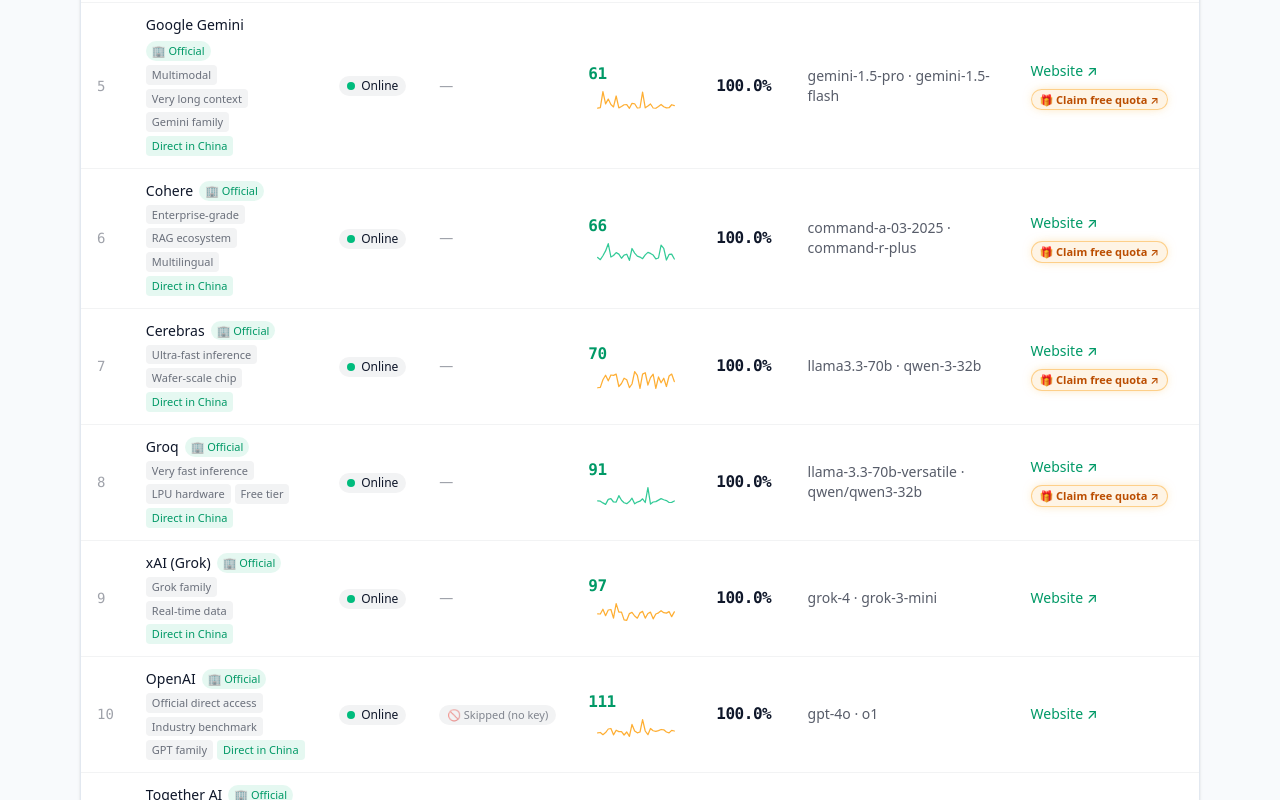
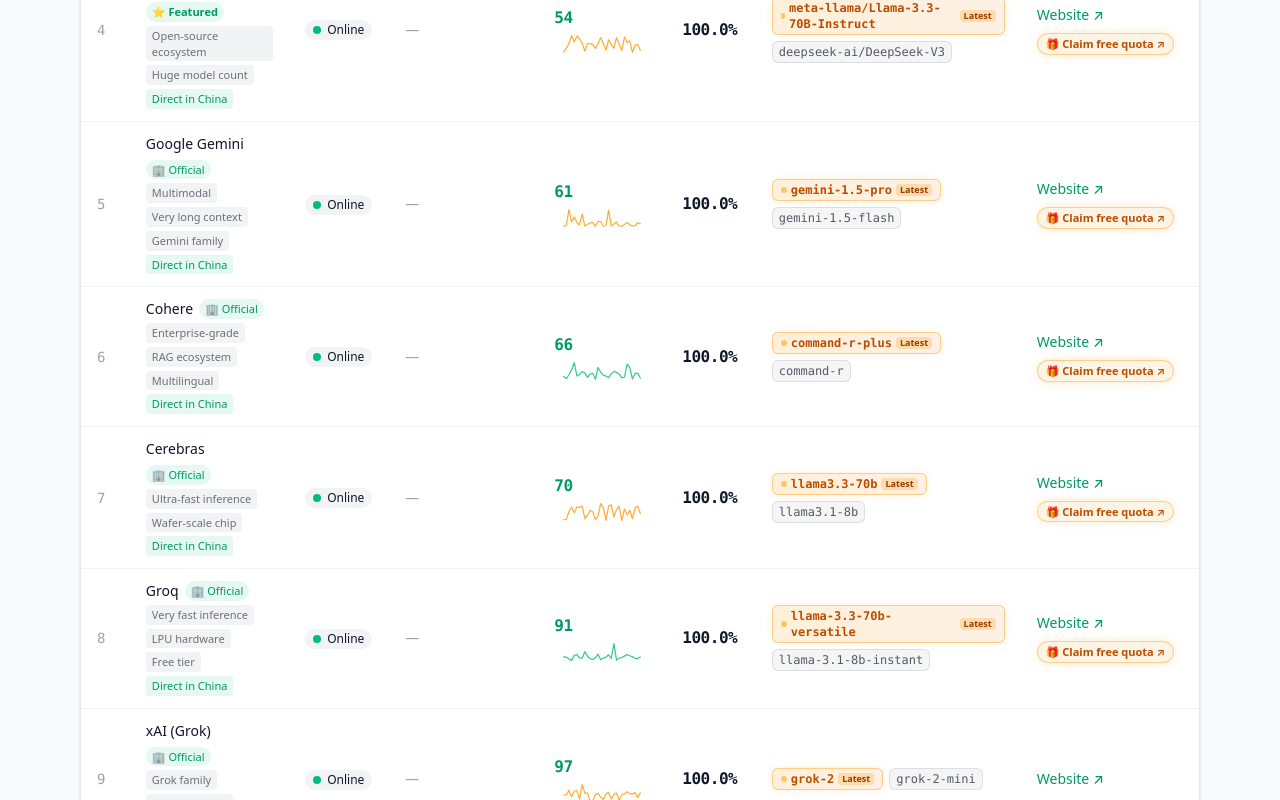
Before and after one commit to klf8277/api-spotlight, a Next.js app: page / in a window 1280 px wide. Shown: the part 1380-2180 px from the top of the page. Built offline with nearby package versions, Linux system fonts and the light colour scheme.

Commit message:
feat: prune supported models to official flagships & add latest-model badge

```diff
--- a/src/components/RankingTable.tsx
+++ b/src/components/RankingTable.tsx
@@ -324,16 +324,36 @@
                 </td>
                 <td className="tabular-metric px-4 py-3 text-base font-semibold">{p.success_rate.toFixed(1)}%</td>
                 <td
-                  className="px-4 py-3 text-foreground/70"
+                  className="px-4 py-3"
                   title={p.supported_models.join(listSeparator)}
                 >
-                  {p.supported_models.slice(0, 3).join(" · ")}
-                  {p.supported_models.length > 3 && (
-                    <span className="text-foreground/40">
-                      {" "}
-                      +{p.supported_models.length - 3}
-                    </span>
-                  )}
+                  <div className="flex flex-wrap items-center gap-1.5 min-w-[180px]">
+                    {p.supported_models.map((model, mIdx) => {
+                      if (mIdx === 0) {
+                        return (
+                          <span
+                            key={model}
+                            title={`${ranking.badgeLatestModelTitle}: ${model}`}
+                            className="inline-flex items-center gap-1 rounded-md border border-amber-500/40 bg-gradient-to-r from-amber-500/15 to-orange-500/10 px-2 py-0.5 text-xs font-semibold text-amber-700 shadow-[0_0_10px_-3px_rgba(245,158,11,0.35)] dark:border-amber-400/35 dark:from-amber-400/20 dark:to-orange-400/15 dark:text-amber-300"
+                          >
+                            <span className="h-1.5 w-1.5 rounded-full bg-amber-500 animate-pulse" />
+                            <span className="font-mono">{model}</span>
+                            <span className="rounded bg-amber-500/25 px-1 py-0.2 text-[9px] font-bold text-amber-800 dark:text-amber-200">
+                              {ranking.badgeLatestModel}
+                            </span>
+                          </span>
+                        );
+                      }
+                      return (
+                        <span
+                          key={model}
+                          className="inline-flex items-center rounded-md border border-foreground/10 bg-foreground/[0.04] px-1.5 py-0.5 font-mono text-xs text-foreground/70"
+                        >
+                          {model}
+                        </span>
+                      );
+                    })}
+                  </div>
                 </td>
                 <td className="whitespace-nowrap px-4 py-3">
                   <div className="flex flex-wrap items-center gap-2">
--- a/src/data/platforms.json
+++ b/src/data/platforms.json
@@ -94,8 +94,8 @@
     "latency_ms": 97,
     "success_rate": 100.0,
     "supported_models": [
-      "grok-4",
-      "grok-3-mini"
+      "grok-2",
+      "grok-2-mini"
     ],
     "is_featured": false,
     "tags": [
@@ -121,8 +121,8 @@
     "latency_ms": 66,
     "success_rate": 100.0,
     "supported_models": [
-      "command-a-03-2025",
-      "command-r-plus"
+      "command-r-plus",
+      "command-r"
     ],
     "is_featured": false,
     "tags": [
@@ -150,7 +150,7 @@
     "success_rate": 100.0,
     "supported_models": [
       "llama-3.3-70b-versatile",
-      "qwen/qwen3-32b"
+      "llama-3.1-8b-instant"
     ],
     "is_featured": false,
     "tags": [
@@ -178,7 +178,7 @@
     "success_rate": 100.0,
     "supported_models": [
       "mistral-large-latest",
-      "mistral-small-latest"
+      "codestral-latest"
     ],
     "is_featured": false,
     "tags": [
@@ -234,7 +234,7 @@
     "success_rate": 100.0,
     "supported_models": [
       "deepseek-ai/DeepSeek-V3",
-      "Qwen/Qwen3-8B"
+      "Qwen/Qwen2.5-72B-Instruct"
     ],
     "is_featured": true,
     "tags": [
@@ -378,8 +378,8 @@
     "latency_ms": 2258,
     "success_rate": 100.0,
     "supported_models": [
-      "doubao-1.5-pro",
-      "doubao-lite"
+      "doubao-pro-128k",
+      "doubao-lite-128k"
     ],
     "is_featured": false,
     "tags": [
@@ -408,8 +408,8 @@
     "latency_ms": 2000,
     "success_rate": 100.0,
     "supported_models": [
-      "hunyuan-standard",
-      "hunyuan-turbo"
+      "hunyuan-pro",
+      "hunyuan-standard"
     ],
     "is_featured": false,
     "tags": [
@@ -436,8 +436,8 @@
     "latency_ms": 1181,
     "success_rate": 100.0,
     "supported_models": [
-      "MiniMax-M1",
-      "MiniMax-Text-01"
+      "MiniMax-Text-01",
+      "abab6.5s-chat"
     ],
     "is_featured": false,
     "tags": [
@@ -465,7 +465,7 @@
     "success_rate": 100.0,
     "supported_models": [
       "step-2-16k",
-      "step-2-mini"
+      "step-1-8k"
     ],
     "is_featured": false,
     "tags": [
@@ -575,8 +575,8 @@
     "latency_ms": 46,
     "success_rate": 100.0,
     "supported_models": [
-      "sonar",
-      "sonar-pro"
+      "sonar-pro",
+      "sonar"
     ],
     "is_featured": true,
     "tags": [
@@ -658,7 +658,7 @@
     "success_rate": 100.0,
     "supported_models": [
       "llama3.3-70b",
-      "qwen-3-32b"
+      "llama3.1-8b"
     ],
     "is_featured": false,
     "tags": [
--- a/src/data/probe_live.json
+++ b/src/data/probe_live.json
@@ -1,13 +1,13 @@
 {
   "schema_version": "1.0",
-  "generated_at": "2026-10-15T12:57:31+08:00",
+  "generated_at": "2026-10-15T15:06:30+08:00",
   "runner": "scripts/probe_live_models.py",
-  "duration_s": 179.0,
+  "duration_s": 187.6,
   "summary": {
     "total": 35,
-    "alive": 32,
+    "alive": 31,
     "degraded": 0,
-    "dead": 1,
+    "dead": 2,
     "skipped": 1,
     "blocked": 1
   },
@@ -17,11 +17,11 @@
       "id": "provider-agnes",
       "name": "Agnes AI",
       "endpoint": "https://apihub.agnes-ai.com/v1/models",
-      "status_class": "alive_public",
-      "http_status": 200,
-      "latency_ms": 996,
-      "checked_at": "2026-10-15T12:54:33+08:00",
-      "note": ""
+      "status_class": "alive_auth_walled",
+      "http_status": 401,
+      "latency_ms": 1042,
+      "checked_at": "2026-10-15T15:03:23+08:00",
+      "note": "需鉴权（端点活着，无密钥仅测活）"
     },
     {
       "track": 1,
@@ -30,8 +30,8 @@
       "endpoint": "https://api.anthropic.com/v1/models",
       "status_class": "alive_auth_walled",
       "http_status": 401,
-      "latency_ms": 867,
-      "checked_at": "2026-10-15T12:54:36+08:00",
+      "latency_ms": 787,
+      "checked_at": "2026-10-15T15:03:26+08:00",
       "note": "需鉴权（端点活着，无密钥仅测活）"
     },
     {
@@ -41,8 +41,8 @@
       "endpoint": "https://dashscope.aliyuncs.com/compatible-mode/v1/models",
       "status_class": "alive_auth_walled",
       "http_status": 401,
-      "latency_ms": 1460,
-      "checked_at": "2026-10-15T12:54:41+08:00",
+      "latency_ms": 1717,
+      "checked_at": "2026-10-15T15:03:32+08:00",
       "note": "需鉴权（端点活着，无密钥仅测活）"
     },
     {
@@ -52,8 +52,8 @@
       "endpoint": "https://api.cerebras.ai/v1/models",
       "status_class": "alive_auth_walled",
       "http_status": 403,
-      "latency_ms": 1095,
-      "checked_at": "2026-10-15T12:54:44+08:00",
+      "latency_ms": 765,
+      "checked_at": "2026-10-15T15:03:35+08:00",
       "note": "官方盾拦截（端点活着）"
     },
     {
@@ -63,8 +63,8 @@
       "endpoint": "https://api.cohere.com/v1/models",
       "status_class": "alive_auth_walled",
       "http_status": 401,
-      "latency_ms": 943,
-      "checked_at": "2026-10-15T12:54:48+08:00",
+      "latency_ms": 956,
+      "checked_at": "2026-10-15T15:03:38+08:00",
       "note": "需鉴权（端点活着，无密钥仅测活）"
     },
     {
@@ -74,8 +74,8 @@
       "endpoint": "https://api.deepinfra.com/v1/openai/models",
       "status_class": "alive_public",
       "http_status": 200,
-      "latency_ms": 1277,
-      "checked_at": "2026-10-15T12:54:51+08:00",
+      "latency_ms": 886,
+      "checked_at": "2026-10-15T15:03:41+08:00",
       "note": ""
     },
     {
@@ -85,8 +85,8 @@
       "endpoint": "https://api.deepseek.com/v1/models",
       "status_class": "alive_auth_walled",
       "http_status": 401,
-      "latency_ms": 1099,
-      "checked_at": "2026-10-15T12:54:58+08:00",
+      "latency_ms": 963,
+      "checked_at": "2026-10-15T15:03:49+08:00",
       "note": "需鉴权（端点活着，无密钥仅测活）"
     },
     {
@@ -96,8 +96,8 @@
       "endpoint": "https://api.fireworks.ai/inference/v1/models",
       "status_class": "alive_auth_walled",
       "http_status": 401,
-      "latency_ms": 787,
-      "checked_at": "2026-10-15T12:55:01+08:00",
+      "latency_ms": 728,
+      "checked_at": "2026-10-15T15:03:52+08:00",
       "note": "需鉴权（端点活着，无密钥仅测活）"
     },
     {
@@ -107,8 +107,8 @@
       "endpoint": "https://generativelanguage.googleapis.com/v1/models",
       "status_class": "alive_auth_walled",
       "http_status": 403,
-      "latency_ms": 906,
-      "checked_at": "2026-10-15T12:55:05+08:00",
+      "latency_ms": 745,
+      "checked_at": "2026-10-15T15:03:55+08:00",
       "note": "官方盾拦截（端点活着）"
     },
     {
@@ -118,8 +118,8 @@
       "endpoint": "https://api.groq.com/openai/v1/models",
       "status_class": "alive_auth_walled",
       "http_status": 401,
-      "latency_ms": 906,
-      "checked_at": "2026-10-15T12:55:08+08:00",
+      "latency_ms": 789,
+      "checked_at": "2026-10-15T15:03:59+08:00",
       "note": "需鉴权（端点活着，无密钥仅测活）"
     },
     {
@@ -129,8 +129,8 @@
       "endpoint": "https://router.huggingface.co/v1/models",
       "status_class": "alive_public",
       "http_status": 200,
-      "latency_ms": 880,
-      "checked_at": "2026-10-15T12:55:11+08:00",
+      "latency_ms": 902,
+      "checked_at": "2026-10-15T15:04:02+08:00",
       "note": ""
     },
     {
@@ -140,8 +140,8 @@
       "endpoint": "https://api.minimaxi.com/v1/models",
       "status_class": "alive_auth_walled",
       "http_status": 401,
-      "latency_ms": 2003,
-      "checked_at": "2026-10-15T12:55:19+08:00",
+      "latency_ms": 1712,
+      "checked_at": "2026-10-15T15:04:08+08:00",
       "note": "需鉴权（端点活着，无密钥仅测活）"
     },
     {
@@ -151,8 +151,8 @@
       "endpoint": "https://api.mistral.ai/v1/models",
       "status_class": "alive_auth_walled",
       "http_status": 401,
-      "latency_ms": 975,
-      "checked_at": "2026-10-15T12:55:23+08:00",
+      "latency_ms": 868,
+      "checked_at": "2026-10-15T15:04:11+08:00",
       "note": "需鉴权（端点活着，无密钥仅测活）"
     },
     {
@@ -162,8 +162,8 @@
       "endpoint": "https://api.moonshot.cn/v1/models",
       "status_class": "alive_auth_walled",
       "http_status": 401,
-      "latency_ms": 2564,
-      "checked_at": "2026-10-15T12:55:32+08:00",
+      "latency_ms": 1725,
+      "checked_at": "2026-10-15T15:04:20+08:00",
       "note": "需鉴权（端点活着，无密钥仅测活）"
     },
     {
@@ -173,8 +173,8 @@
       "endpoint": "https://api.novita.ai/v3/openai/models",
       "status_class": "alive_public",
       "http_status": 200,
-      "latency_ms": 1150,
-      "checked_at": "2026-10-15T12:55:35+08:00",
+      "latency_ms": 987,
+      "checked_at": "2026-10-15T15:04:23+08:00",
       "note": ""
     },
     {
@@ -184,8 +184,8 @@
       "endpoint": "https://integrated.api.nvidia.com/v1/models",
       "status_class": "unhealthy",
       "http_status": null,
-      "latency_ms": 1594,
-      "checked_at": "2026-10-15T12:55:40+08:00",
+      "latency_ms": 1542,
+      "checked_at": "2026-10-15T15:04:26+08:00",
       "note": "<urlopen error [SSL: UNEXPECTED_EOF_WHILE_READING] EOF occurred in violation of "
     },
     {
@@ -195,8 +195,8 @@
       "endpoint": "https://api.openai.com/v1/models",
       "status_class": "alive_auth_walled",
       "http_status": 401,
-      "latency_ms": 959,
-      "checked_at": "2026-10-15T12:55:43+08:00",
+      "latency_ms": 737,
+      "checked_at": "2026-10-15T15:04:29+08:00",
       "note": "需鉴权（端点活着，无密钥仅测活）"
     },
     {
@@ -206,8 +206,8 @@
       "endpoint": "https://api.perplexity.ai/v1/models",
       "status_class": "alive_auth_walled",
       "http_status": 401,
-      "latency_ms": 1160,
-      "checked_at": "2026-10-15T12:55:46+08:00",
+      "latency_ms": 846,
+      "checked_at": "2026-10-15T15:04:32+08:00",
       "note": "需鉴权（端点活着，无密钥仅测活）"
     },
     {
@@ -216,10 +216,10 @@
       "name": "百度千帆 (Baidu Qianfan)",
       "endpoint": "https://qianfan.baidubce.com/v2/models",
       "status_class": "blocked",
-      "http_status": 429,
-      "latency_ms": 2049,
-      "checked_at": "2026-10-15T12:55:56+08:00",
-      "note": "429 逢阻即退"
+      "http_status": 403,
+      "latency_ms": 2268,
+      "checked_at": "2026-10-15T15:04:40+08:00",
+      "note": "403 逢阻即退"
     },
     {
       "track": 1,
@@ -228,8 +228,8 @@
       "endpoint": "https://api.sambanova.ai/v1/models",
       "status_class": "alive_public",
       "http_status": 200,
-      "latency_ms": 860,
-      "checked_at": "2026-10-15T12:55:59+08:00",
+      "latency_ms": 1204,
+      "checked_at": "2026-10-15T15:04:44+08:00",
       "note": ""
     },
     {
@@ -239,8 +239,8 @@
       "endpoint": "https://api.siliconflow.cn/v1/models",
       "status_class": "alive_auth_walled",
       "http_status": 401,
-      "latency_ms": 1492,
-      "checked_at": "2026-10-15T12:56:07+08:00",
+      "latency_ms": 1429,
+      "checked_at": "2026-10-15T15:04:49+08:00",
       "note": "需鉴权（端点活着，无密钥仅测活）"
     },
     {
@@ -250,8 +250,8 @@
       "endpoint": "https://api.stepfun.com/v1/models",
       "status_class": "alive_auth_walled",
       "http_status": 401,
-      "latency_ms": 2160,
-      "checked_at": "2026-10-15T12:56:15+08:00",
+      "latency_ms": 1567,
+      "checked_at": "2026-10-15T15:04:57+08:00",
       "note": "需鉴权（端点活着，无密钥仅测活）"
     },
     {
@@ -261,8 +261,8 @@
       "endpoint": "https://api.hunyuan.cloud.tencent.com/v1/models",
       "status_class": "alive_auth_walled",
       "http_status": 401,
-      "latency_ms": 2457,
-      "checked_at": "2026-10-15T12:56:22+08:00",
+      "latency_ms": 2522,
+      "checked_at": "2026-10-15T15:05:06+08:00",
       "note": "需鉴权（端点活着，无密钥仅测活）"
     },
     {
@@ -272,8 +272,8 @@
       "endpoint": "https://api.together.xyz/v1/models",
       "status_class": "alive_auth_walled",
       "http_status": 401,
-      "latency_ms": 928,
-      "checked_at": "2026-10-15T12:56:25+08:00",
+      "latency_ms": 752,
+      "checked_at": "2026-10-15T15:05:09+08:00",
       "note": "需鉴权（端点活着，无密钥仅测活）"
     },
     {
@@ -283,8 +283,8 @@
       "endpoint": "https://ark.cn-beijing.volces.com/api/v3/models",
       "status_class": "alive_auth_walled",
       "http_status": 401,
-      "latency_ms": 1350,
-      "checked_at": "2026-10-15T12:56:32+08:00",
+      "latency_ms": 1233,
+      "checked_at": "2026-10-15T15:05:16+08:00",
       "note": "需鉴权（端点活着，无密钥仅测活）"
     },
     {
@@ -294,8 +294,8 @@
       "endpoint": "https://api.x.ai/v1/models",
       "status_class": "alive_auth_walled",
       "http_status": 401,
-      "latency_ms": 881,
-      "checked_at": "2026-10-15T12:56:34+08:00",
+      "latency_ms": 771,
+      "checked_at": "2026-10-15T15:05:20+08:00",
       "note": "需鉴权（端点活着，无密钥仅测活）"
     },
     {
@@ -306,7 +306,7 @@
       "status_class": "skipped",
       "http_status": null,
       "latency_ms": null,
-      "checked_at": "2026-10-15T12:56:34+08:00",
+      "checked_at": "2026-10-15T15:05:20+08:00",
       "note": "缺 api_base/test_endpoint，逢疑即跳"
     },
     {
@@ -316,8 +316,8 @@
       "endpoint": "https://apikey.fun/",
       "status_class": "alive_public",
       "http_status": 200,
-      "latency_ms": 842,
-      "checked_at": "2026-10-15T12:56:40+08:00",
+      "latency_ms": 762,
+      "checked_at": "2026-10-15T15:05:24+08:00",
       "note": ""
     },
     {
@@ -327,8 +327,8 @@
       "endpoint": "https://chat.b.ai/",
       "status_class": "alive_public",
       "http_status": 200,
-      "latency_ms": 2989,
-      "checked_at": "2026-10-15T12:56:50+08:00",
+      "latency_ms": 2054,
+      "checked_at": "2026-10-15T15:05:34+08:00",
       "note": ""
     },
     {
@@ -338,8 +338,8 @@
       "endpoint": "https://cun.ai/",
       "status_class": "alive_public",
       "http_status": 200,
-      "latency_ms": 1197,
-      "checked_at": "2026-10-15T12:56:58+08:00",
+      "latency_ms": 1139,
+      "checked_at": "2026-10-15T15:05:42+08:00",
       "note": ""
     },
     {
@@ -349,8 +349,8 @@
       "endpoint": "https://diegeai.com/",
       "status_class": "alive_public",
       "http_status": 200,
-      "latency_ms": 970,
-      "checked_at": "2026-10-15T12:57:05+08:00",
+      "latency_ms": 825,
+      "checked_at": "2026-10-15T15:05:49+08:00",
       "note": ""
     },
     {
@@ -360,8 +360,8 @@
       "endpoint": "https://hulukey.com/",
       "status_class": "alive_public",
       "http_status": 200,
-      "latency_ms": 964,
-      "checked_at": "2026-10-15T12:57:08+08:00",
+      "latency_ms": 912,
+      "checked_at": "2026-10-15T15:05:56+08:00",
       "note": ""
     },
     {
@@ -369,11 +369,11 @@
       "id": "partner-kapibala",
       "name": "卡皮巴拉API",
       "endpoint": "https://kapibala.asia/",
-      "status_class": "alive_public",
-      "http_status": 200,
-      "latency_ms": 1417,
-      "checked_at": "2026-10-15T12:57:13+08:00",
-      "note": ""
+      "status_class": "unhealthy",
+      "http_status": null,
+      "latency_ms": 10015,
+      "checked_at": "2026-10-15T15:06:13+08:00",
+      "note": "<urlopen error _ssl.c:993: The handshake operation timed out>"
     },
     {
       "track": 2,
@@ -382,8 +382,8 @@
       "endpoint": "https://ai.levolink.com/",
       "status_class": "alive_public",
       "http_status": 200,
-      "latency_ms": 1064,
-      "checked_at": "2026-10-15T12:57:22+08:00",
+      "latency_ms": 930,
+      "checked_at": "2026-10-15T15:06:22+08:00",
       "note": ""
     },
     {
@@ -393,8 +393,8 @@
       "endpoint": "https://pgh.ai/",
       "status_class": "alive_public",
       "http_status": 200,
-      "latency_ms": 1590,
-      "checked_at": "2026-10-15T12:57:31+08:00",
+      "latency_ms": 1464,
+      "checked_at": "2026-10-15T15:06:30+08:00",
       "note": ""
     }
   ]
--- a/src/locales/en.json
+++ b/src/locales/en.json
@@ -86,6 +86,8 @@
     "colLatency": "Latency (ms)",
     "colSuccessRate": "Success rate",
     "colModels": "Top models",
+    "badgeLatestModel": "Latest",
+    "badgeLatestModelTitle": "Vendor's current flagship model in service",
     "colEntry": "Website",
     "badgeDirectCn": "Direct in China",
     "badgeDirectCnTitle": "Measured from this site's machine in mainland China: directly reachable (not an official guarantee; cross-border networks vary over time)",
--- a/src/locales/zh.json
+++ b/src/locales/zh.json
@@ -86,6 +86,8 @@
     "colLatency": "实测延迟 (ms)",
     "colSuccessRate": "成功率",
     "colModels": "代表模型",
+    "badgeLatestModel": "最新旗舰",
+    "badgeLatestModelTitle": "厂商当前最新在架旗舰模型",
     "colEntry": "官网入口",
     "badgeDirectCn": "国内直连",
     "badgeDirectCnTitle": "本站本机实测：境内可直连（非官方保证，跨境网络存在时点差异）",
```
